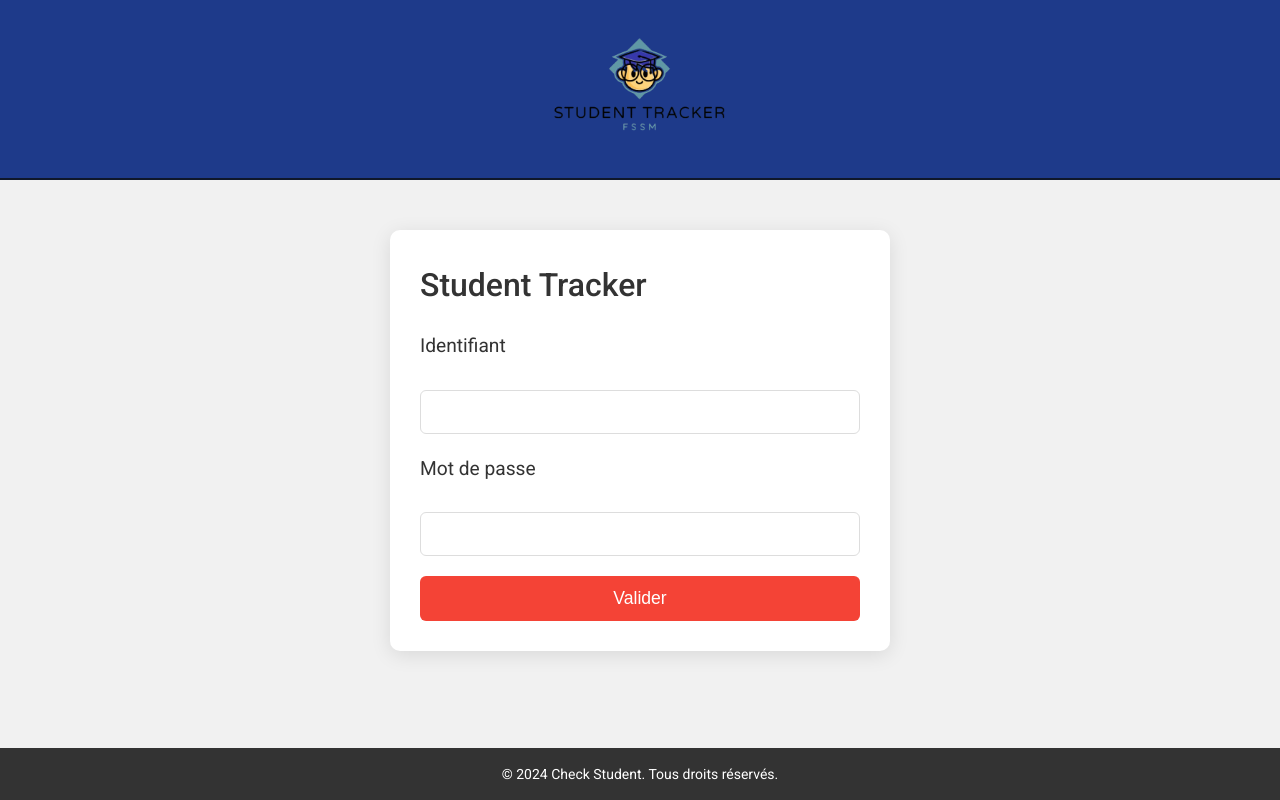
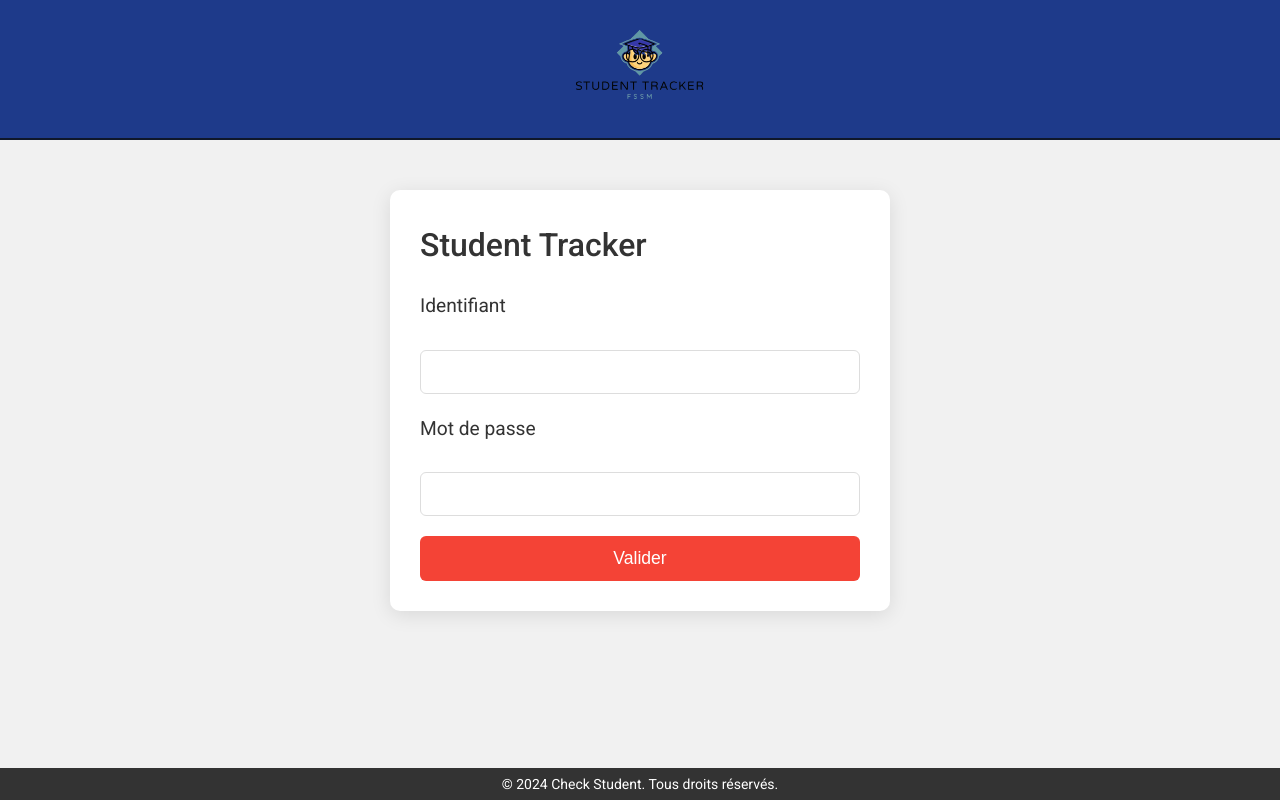
Before and after one commit to ChafikiAnas/siteweb, a PHP site: page / in a window 1280 px wide. Run offline with PHP 8.4, Linux system fonts and the light colour scheme.

Commit message:
style css.css

```diff
--- a/style css.css
+++ b/style css.css
@@ -25,7 +25,7 @@ header {
 }
 
 header .logo-container img {
-    width: 200px;
+    width: 150px;
     height: auto;
     transition: transform 0.3s ease;
 }
@@ -157,7 +157,7 @@ footer {
     background-color: #333;
     color: #fff;
     text-align: center;
-    padding: 15px 0;
+    padding: 5px 0;
     position: fixed;
     bottom: 0;
     width: 100%;
```
